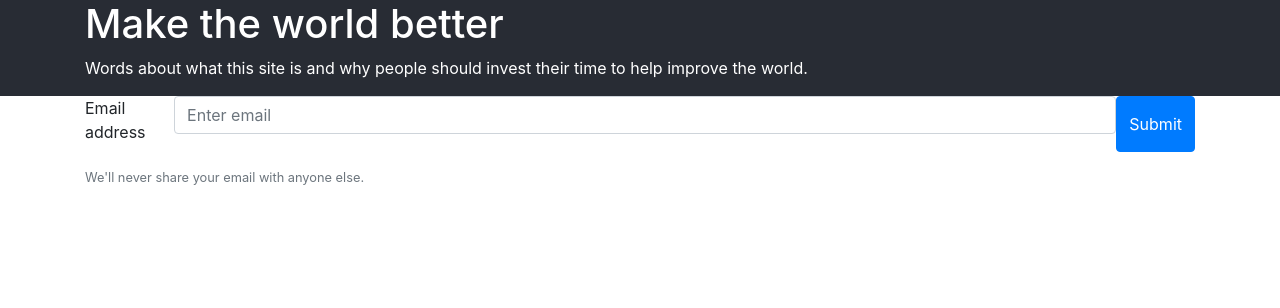
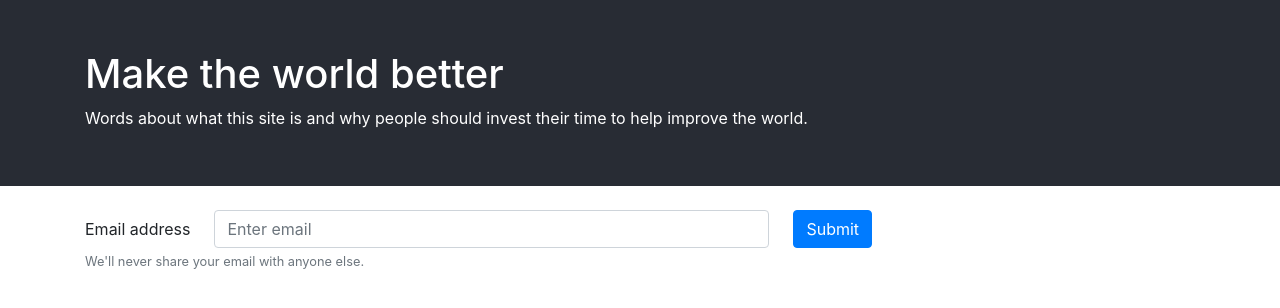
Before and after one commit to wittjeff/hackathon-xxiii-contrast, a React (Create React App) app: page / in a window 1280 px wide. Shown: the top 308 px of the page. Built offline with nearby package versions, Linux system fonts and the light colour scheme.

Commit message:
Stay Clean

```diff
--- a/src/App.css
+++ b/src/App.css
@@ -4,6 +4,7 @@
   flex-direction: column;
   justify-content: center;
   color: white;
+  padding: 50px 0 40px;
 }
 
 .btn-label {
--- a/src/App.js
+++ b/src/App.js
@@ -16,7 +16,8 @@ class App extends React.Component {
     this.state = {
       user: undefined,
       currentTest: 0,
-      totalTests: 5,
+      totalColors: 5,
+      totalTests: 0,
       colorMap: [],
     };
     this.setUser = this.setUser.bind(this);
@@ -33,8 +34,8 @@ class App extends React.Component {
   }
 
   getColorMap() {
-    const { totalTests } = this.state;
-    const map = new Array(totalTests).fill('something');
+    const { totalColors } = this.state;
+    const map = new Array(totalColors).fill('something');
 
     const colors = map.reduce(accumulator => {
       const color = this.getRandomColor();
@@ -48,7 +49,7 @@ class App extends React.Component {
 
     this.setState({
       colorMap: this.shuffleArray(colors),
-      totalTests: totalTests * 2,
+      totalTests: totalColors * 2,
     });
   }
 
@@ -82,21 +83,21 @@ class App extends React.Component {
   getEmailCollectionForm() {
     return (
       <div>
-        <form onSubmit={this.setUser}>
-          <div className="form-group d-flex">
-            <label htmlFor="user-email">Email address</label>
+        <form className="form-inline" onSubmit={this.setUser}>
+          <div className="form-group d-flex w-100">
+            <label htmlFor="user-email" className="mr-4">Email address</label>
             <input
               type="email"
-              className="form-control"
+              className="form-control w-50"
               id="user-email"
               aria-describedby="emailHelp"
               placeholder="Enter email"
               ref={this.emailInput}
             />
-            <button type="submit" className="btn btn-primary">Submit</button>
+            <button type="submit" className="btn btn-primary ml-4">Submit</button>
           </div>
-          <small id="emailHelp" className="form-text text-muted">We'll never share your email with anyone else.</small>
         </form>
+        <small id="emailHelp" className="form-text text-muted">We'll never share your email with anyone else.</small>
       </div>
     );
   }
@@ -106,7 +107,7 @@ class App extends React.Component {
 
     if (number > this.state.totalTests) {
       return (
-        <h2>Test completed</h2>
+        <h2>Test completed, thank you.</h2>
       );
     }
 
@@ -120,18 +121,33 @@ class App extends React.Component {
     );
   }
 
+  getTitle() {
+    const {
+      user,
+      currentTest,
+      totalTests,
+    } = this.state;
+
+    if (currentTest == 0) {
+      return 'landing page';
+    } else if (currentTest > totalTests) {
+      return 'test completed';
+    }
+
+    return `test ${currentTest}`;
+  }
+
   render() {
     const {
       user,
       currentTest,
       totalTests,
     } = this.state;
-    const pageType = user ? 'landing page' : 'test';
 
     return (
       <React.Fragment>
         <Helmet>
-          <title>{`Hackathon XXIII: Contrast Study | ${pageType}`}</title>
+          <title>{`Hackathon XXIII: Contrast Study | ${this.getTitle()}`}</title>
         </Helmet>
         <div className="app">
           <header className="app-header">
@@ -141,7 +157,7 @@ class App extends React.Component {
             </div>
           </header>
         </div>
-        <div className="container" aria-live="polite">
+        <div className="container my-4" aria-live="polite">
           {!user && this.getEmailCollectionForm()}
           {currentTest > 0 && currentTest <= totalTests &&
               <h2 className="h2">{`${currentTest}/${totalTests}`}</h2>
```
